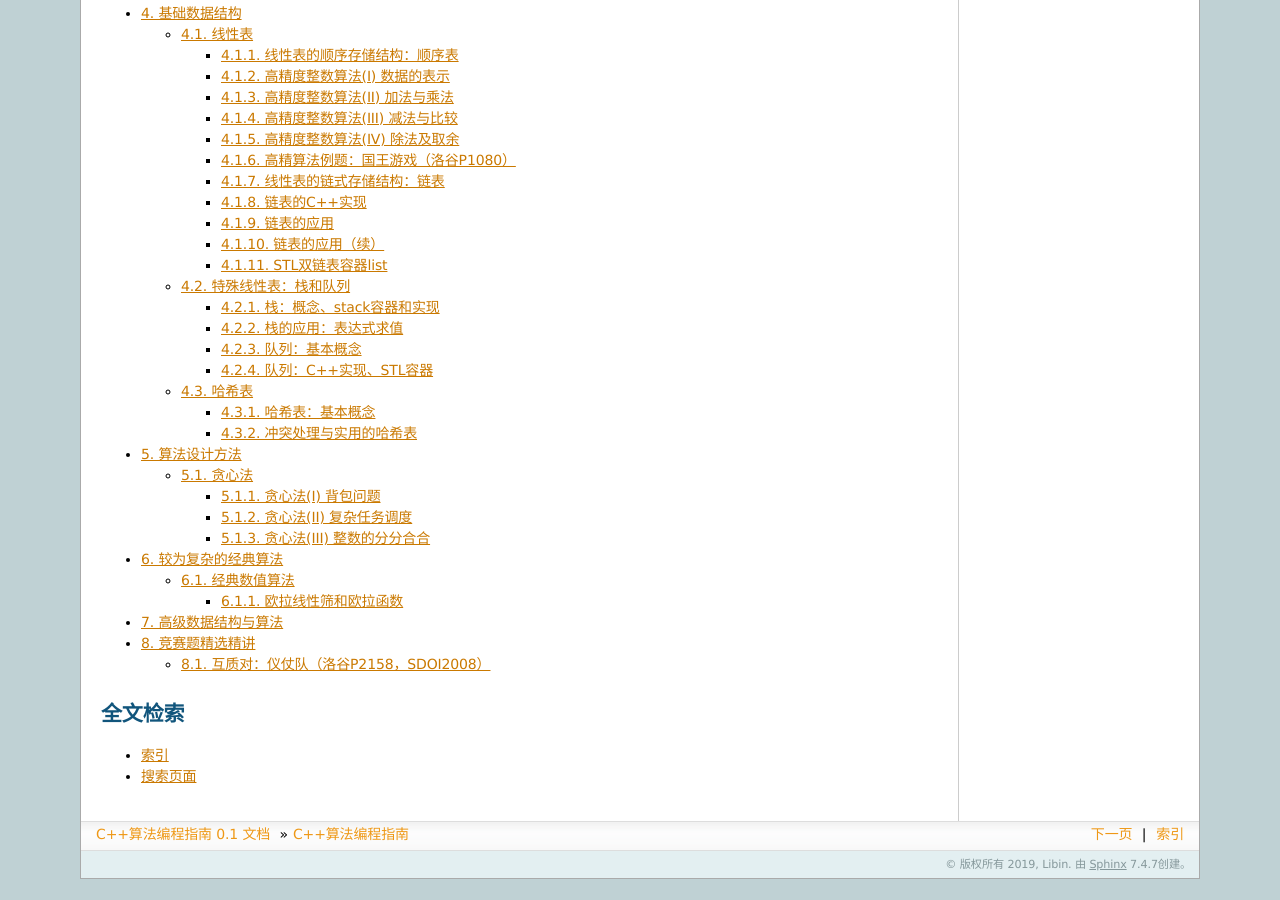
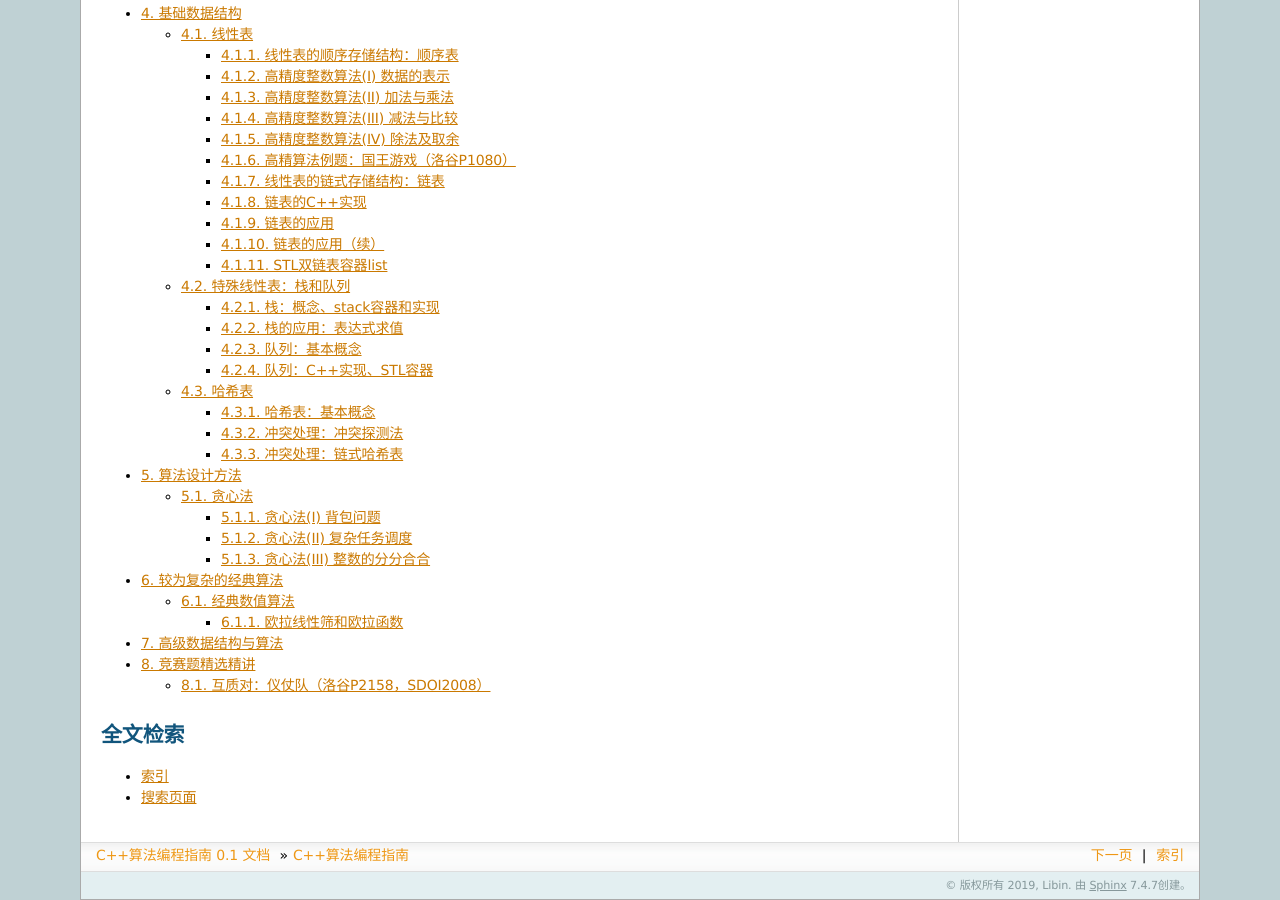
Before and after one commit to majorli/algo_guide, a Sphinx documentation site: the page built from source/index.rst, in a window 1280 px wide and 900 px high, scrolled down 1456 px. Built offline with Sphinx 7.4.7, drawn with Linux system fonts in a browser that asks for light colours; before the commit the page ends 2335 px from its top, so only the background shows below that; some of the changed lines change nothing that is shown.

Commit message:
20200720_0007draft_333_writing

```diff
--- a/source/ch03/330_hash.rst
+++ b/source/ch03/330_hash.rst
@@ -20,3 +20,4 @@
 
    sec03/331_hash_1
    sec03/332_hash_2
+   sec03/333_hash_3
--- a/source/ch03/sec03/332_hash_2.rst
+++ b/source/ch03/sec03/332_hash_2.rst
@@ -1,4 +1,4 @@
-冲突处理与实用的哈希表
+冲突处理：冲突探测法
 ++++++++++++++++++++++
 
 要实现一个能解决哈希冲突，并能尽可能充分地利用起底层数组空间的哈希表并不是一件容易的事情，有许多相互纠缠项目矛盾的因素需要权衡。
@@ -26,7 +26,7 @@
 
 可以看出，今后如果要在表中按键值29查找或删除数据项，同样要从哈希值所指示的位置(3)开始向后探测，前后总共探测4次抵达位置(6)就能访问到这个数据项。
 
-接着我们再插入键值为80的数据项，哈希值为10，没有冲突，一次探测完成插入，如下图所示：
+接着我们再插入键值为88的数据项，哈希值为10，没有冲突，一次探测完成插入，如下图所示：
 
 .. image:: ../../images/332_hash_3.png
 
@@ -84,7 +84,8 @@
 
 为什么要这么麻烦呢？为什么上一节的简单哈希表就能直接往里填数据呢？这是因为底层数组的每一个元素都需要能够分辨它是空的还是满的。在上一节的简单例子中我们的数据是\ :emphasis:`正整数`\ ，即不会有负数也不会有零，所以我们可以用特殊值零来表示元素位置上是不是空的。但是这里（大多数实际情况下）我们没有特殊值可以用了，无论元素中的数值是什么，我们都无法判断这个位置是不是空的。采用指针的方式这个问题就好解决了，指针有特殊值，即空指针 ``NULL``\ ，它的值是零，可以用来表示空位置，因为实际分配到的动态内存地址指针永远不可能为 ``NULL``\ 。
 
-**线性冲突探测哈希表的实现**
+线性冲突探测哈希表的实现
+^^^^^^^^^^^^^^^^^^^^^^^^
 
 现在我们可以来实现这样一个采用线性冲突探测的哈希表了。首先我们还是把整个哈希表的数据和功能整合成一个结构定义，同样的采用数据封装的惯例，并且把简单的功能直接在结构定义中内联实现。我们要实现的功能包括：
 
@@ -139,7 +140,8 @@
 
    完成哈希表 ``HashTable`` 剩余的两个功能的函数代码编写并进行测试。
 
-**填充因子详解**
+填充因子详解
+^^^^^^^^^^^^
 
 上面我们已经完成了一个虽然简单但是完整而且可以实用的哈希表的例子，采用线性冲突探测技术来解决哈希冲突问题。不过不难想象，随着表中数据项数量的不断增多，哈希冲突的情况也会越来越多，数据项在填入表中时的探测次数也会越来越大。
 
@@ -183,11 +185,3 @@
 由于这是一个利用随机数来进行测试的随机实验，所以每一次运行得到的结果都不尽相同。但是多运行几次就可以发现，得到的结果数值大同小异，说明平均探测次数和填充因子之间是有符合统计意义的明确规律的。再用不同的底层数组长度 ``MAXN`` 值试试，可以发现数据还是差不多的，统计规律仍然是一样的。所以这样的实验结果是有效的，很明显，在填充因子 :math:`\alpha\le0.7` 的时候，平均探测次数小于2，而且增长缓慢。:math:`0.7\le\alpha\le0.8` 这一段里，平均探测次数会从2左右增加到3左右，一般不超过3.2，还是完全可以接受的，但是增长速度已经开始提起来了。而一旦超过这个范围，即 :math:`\alpha\ge0.8` 之后，平均探测次数就开始飞速增长，到底层数组完全填满，:math:`\alpha=1.0` 时平均探测次数就实现了一次暴涨式的飞跃。
 
 这就是填充因子上限要控制在0.7到0.8之间的原因，到底要控制在0.7还是0.8还是它们中间的某个点，要根据内存空间和数据量来确定。在算法题目中，一般很少直接用到哈希表，如果遇到了基本上也都可以根据题目给出的数据情况来进行预判，在编程时可以事先确定底层数组的长度以达到控制填充因子上限的效果。比如题目中告诉我们最多有可能有 :math:`n` 项数据，而我们希望将填充因子控制在0.7以内，那么我们把底层数组的长度设置为一个略大于 :math:`n/0.7` 的质数即可。
-
-
-链式哈希表
-^^^^^^^^^^^^
-
-有了冲突探测技术就够了吗？采用冲突探测技术实现的哈希表存在什么缺点吗？当然有，这种哈希表最大的问题是，底层数组很难实现动态大小。如果事先无法预知数据量，也就无法预先确定底层数组的大小。而一旦填充因子达到上限之后还有新数据项要添加进来，那么要么牺牲效率，要么设法扩张底层数组。但是扩张底层数组的长度有几个难点：一是扩多少很难定，二是找一个大质数很费时间，三是最大的问题，所有表中已有的数据项都需要重新哈希，全体搬家。所以扩张底层数组说说看容易做做看难，尤其是表本身已经很大的时候再做扩张可能会非常费时。如果干脆牺牲效率，让填充因子进一步扩大，那也最多只能到全部填满，如果数据项的数量超过了底层数组的长度还是免不了要扩张底层数组本身。
-
-所以对于那些数据量很大而且事先无法预计的场景，采用冲突探测法就显得不太合适了。这时候我们一般会使用另一种处理哈希冲突的方法，构建\ :strong:`链式哈希表`\ 。
--- /dev/null
+++ b/source/ch03/sec03/333_hash_3.rst
@@ -0,0 +1,21 @@
+冲突处理：链式哈希表
+++++++++++++++++++++
+
+有了冲突探测技术就够了吗？采用冲突探测技术实现的哈希表存在什么缺点吗？当然有，这种哈希表最大的问题是，底层数组很难实现动态大小。如果事先无法预知数据量，也就无法预先确定底层数组的大小。而一旦填充因子达到上限之后还有新数据项要添加进来，那么要么牺牲效率，要么设法扩张底层数组。但是扩张底层数组的长度有几个难点：一是扩多少很难定，二是找一个大质数很费时间，三是最大的问题，所有表中已有的数据项都需要重新哈希，全体搬家。所以扩张底层数组说说看容易做做看难，尤其是表本身已经很大的时候再做扩张可能会非常费时。如果干脆牺牲效率，让填充因子进一步扩大，那也最多只能到全部填满，如果数据项的数量超过了底层数组的长度还是免不了要扩张底层数组本身。
+
+所以对于那些数据量很大而且事先无法预计的场景，采用冲突探测法就显得不太合适了。这时候我们一般会使用另一种处理哈希冲突的方法，构建\ :strong:`链式哈希表`\ 。
+
+链式哈希表
+^^^^^^^^^^^^
+
+链式哈希表，顾名思义，就是指采用链表结构来存放数据项的哈希表。使用链式存储结构之后，每一个底层数组的元素其实都是一个单链表的头节点，初始时候都是空指针。当一个数据项的哈希值计算完成，确定了它应该存放在底层数组的哪一个位置之后，我们并不是把这个数据项直接存放在数组的这个元素里，而是把它插入到数组元素所指向的那个单链表里。通过这样的方法，所有具有相同哈希值的数据项就在该哈希值所指定的底层数组元素后面形成了一个理论上长度无限的单链表，从而让哈希表可以存放理论上无穷多的数据项。
+
+仍然采用上一节的例子，用长度为13的底层数组构建哈希表，依次存入键值为16,74,60,43,54,90,46,31,29,88,77的11个数据项。这次我们采用链式哈希表，其过程如下图所示：
+
+.. image:: ../../images/333_linked_hashtable.png
+
+**添加数据项**
+
+在链式哈希表中添加数据项非常简单，根据键值计算出哈希值，确定在底层数组中对应的位置，然后在该位置的单链表头部插入该数据项即可。这里需要注意的是插入数据项是在单链表的头部完成的，也就是说哈希值相同的数据项，后添加进来的在前，先添加进来的在后。这是为了编程的便利性，如果要按照添加顺序来保持链表中数据项的节点顺序，那么我们就需要额外为每一个单链表维护一个尾节点指针。这就会增加编程的复杂度，但是哈希表本身就不保持数据项的添加顺序，也不保证任何别的元素顺序，所以在链表中保持添加顺序没有什么意义。
+
+可以看出，不管有没有发生哈希冲突，链式哈希表的添加数据项操作都是 :math:`O(1)` 的时间复杂度，忠实地满足哈希表的设计要求。
```
Also changed, not shown: source/images/332_hash_3.png, source/images/332_hash_4.png, source/images/333_linked_hashtable.png (added).
